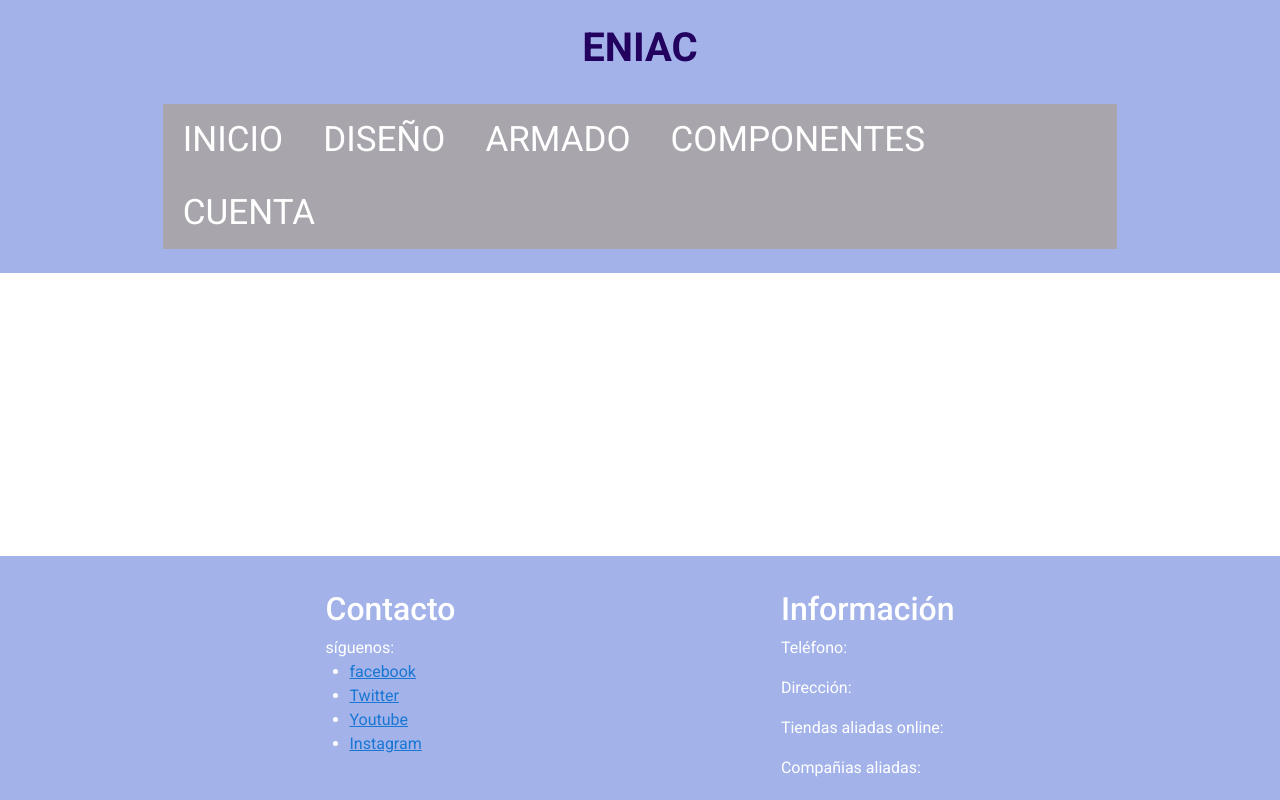
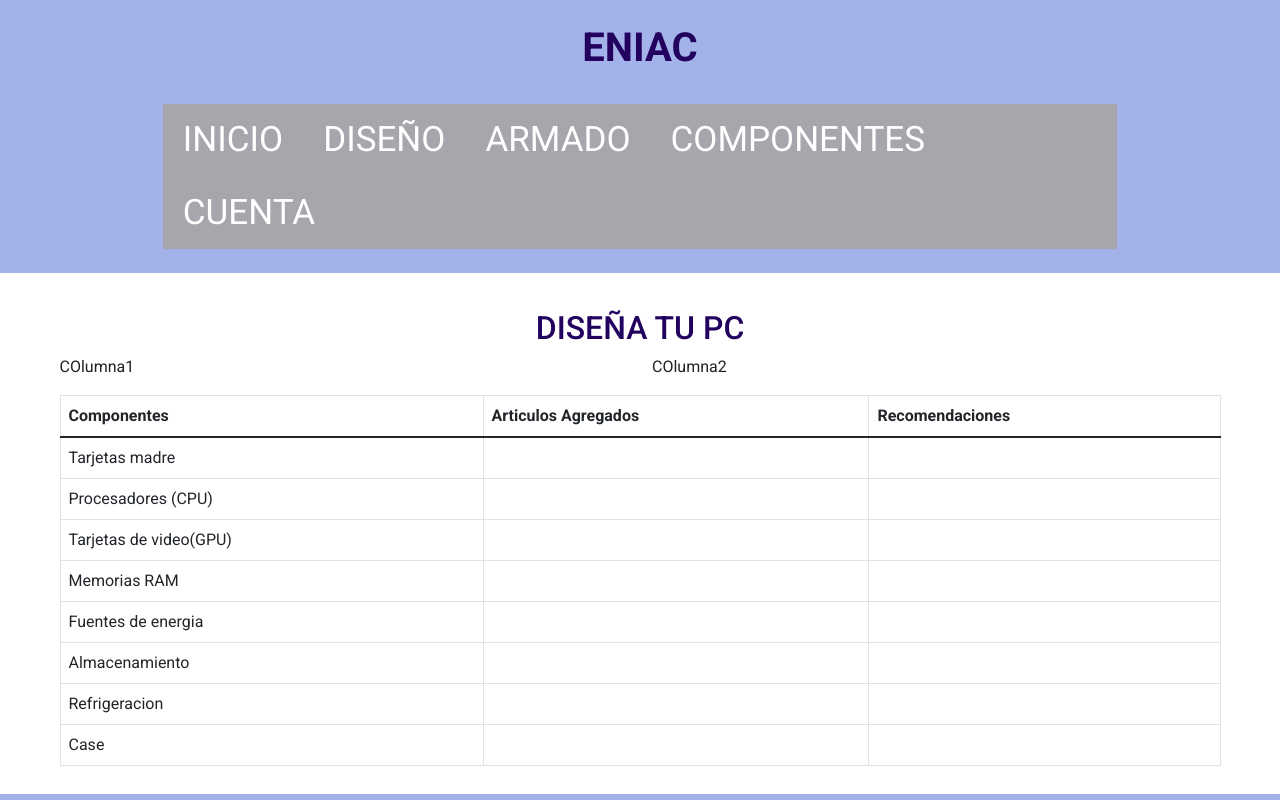
Before and after one commit to lvromeroo/Grupo6, a Vue app in the folder Cliente/cli/: page /diseno in a window 1280 px wide. Shown: the top 800 px of the page. Built offline with nearby package versions, Linux system fonts and the light colour scheme.

Commit message:
bosquejo de diseno

```diff
--- a/Cliente/cli/src/components/Nav.vue
+++ b/Cliente/cli/src/components/Nav.vue
@@ -44,13 +44,13 @@
                     <a href="">INICIO</a>
                 </li>
                 <li>
-                    <a href="">DISEÑO</a>
+                    <a href="/Diseno">DISEÑO</a>
                 </li>
                 <li>
                     <a href="">ARMADO</a>
                 </li>
                 <li>
-                    <a href="../views/Componentes.vue" >COMPONENTES</a>
+                    <a href="/componentes">COMPONENTES</a>
                 </li>
                 <li>
                     <a href="">CUENTA</a>
--- a/Cliente/cli/src/router/index.js
+++ b/Cliente/cli/src/router/index.js
@@ -23,7 +23,14 @@
     name: 'Componentes',
 
     component: () => import(/* webpackChunkName: "about" */ '../views/Componentes.vue')
+  },
+  {
+    path: '/diseno',
+    name: 'Diseno',
+
+    component: () => import(/* webpackChunkName: "about" */ '../views/Diseno.vue')
   }
+
 ]
 
 const router = new VueRouter({
--- /dev/null
+++ b/Cliente/cli/src/views/Diseno.vue
@@ -0,0 +1,42 @@
+<template>
+    <div class="container">
+        <br>
+        <h2 align="center" style="color:rgb(34, 1, 95)">DISEÑA TU PC</h2>
+        <div class="row">
+            <div class="col-md-6 well">
+                <p>COlumna1</p>
+            </div>
+
+            <div class="col-md-6 well">
+                <p>COlumna2</p>
+            </div>
+        </div>
+
+        <div>
+
+            <b-table bordered=true :items="items" :fields="fields"></b-table>
+        </div>
+    </div>
+</template>
+
+<script>
+  export default {
+    data() {
+      return {
+        fields: ['Componentes', 'Articulos_agregados', 'Recomendaciones'],
+        items: [
+          { Componentes: "Tarjetas madre", Articulos_agregados: '', Recomendaciones: '' },
+          { Componentes: "Procesadores (CPU)", Articulos_agregados: '', Recomendaciones: '' },
+          { Componentes: "Tarjetas de video(GPU)", Articulos_agregados: '', Recomendaciones: '' },
+          { Componentes: "Memorias RAM", Articulos_agregados: '', Recomendaciones: '' },
+          { Componentes: "Fuentes de energia", Articulos_agregados: '', Recomendaciones: '' },
+          { Componentes: "Almacenamiento", Articulos_agregados: '', Recomendaciones: '' },
+          { Componentes: "Refrigeracion", Articulos_agregados: '', Recomendaciones: '' },
+          { Componentes: "Case", Articulos_agregados: '', Recomendaciones: '' },
+        ],
+
+
+      }
+    }
+  }
+</script>
```
